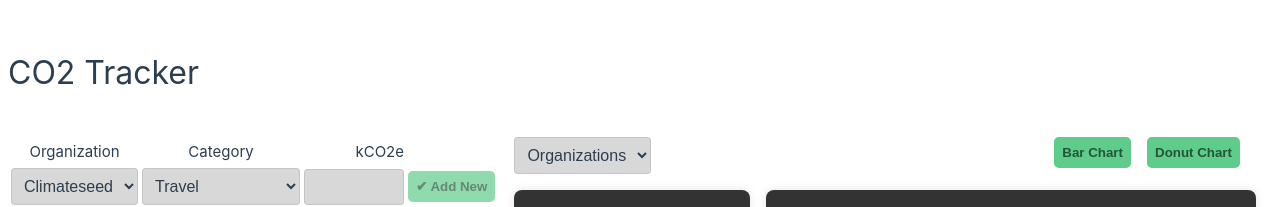
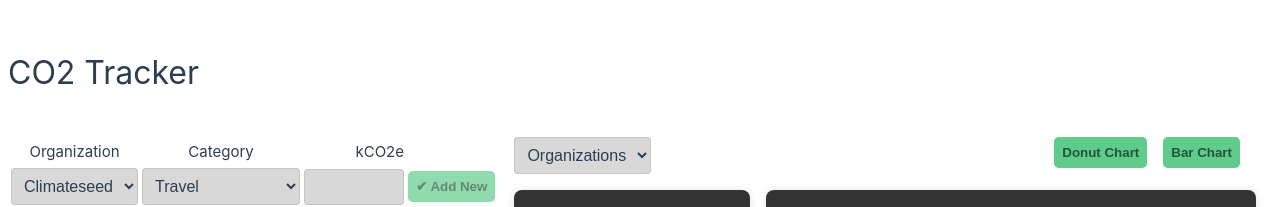
Before and after one commit to BrunoVGGomes/test-vue3, a Vue app: page / in a window 1280 px wide. Shown: the part 128-335 px from the top of the page. Built offline with nearby package versions, Linux system fonts and the light colour scheme; what vue3-apexcharts would draw is missing.

Commit message:
Change btn order

```diff
--- a/src/components/MainArea/TotalCharts.vue
+++ b/src/components/MainArea/TotalCharts.vue
@@ -8,21 +8,21 @@
     <span>
       <button
         :class="[
+          !data.show.donutChart ? 'btn-default' : 'btn-success',
+          'btn-inline mr-1',
+        ]"
+        @click="data.show.donutChart = !data.show.donutChart"
+      >
+        Donut Chart
+      </button>
+      <button
+        :class="[
           !data.show.barChart ? 'btn-default' : 'btn-success',
           'btn-inline mr-1',
         ]"
         @click="data.show.barChart = !data.show.barChart"
       >
         Bar Chart
-      </button>
-      <button
-        :class="[
-          !data.show.donutChart ? 'btn-default' : 'btn-success',
-          'btn-inline mr-1',
-        ]"
-        @click="data.show.donutChart = !data.show.donutChart"
-      >
-        Donut Chart
       </button>
     </span>
   </div>
```
